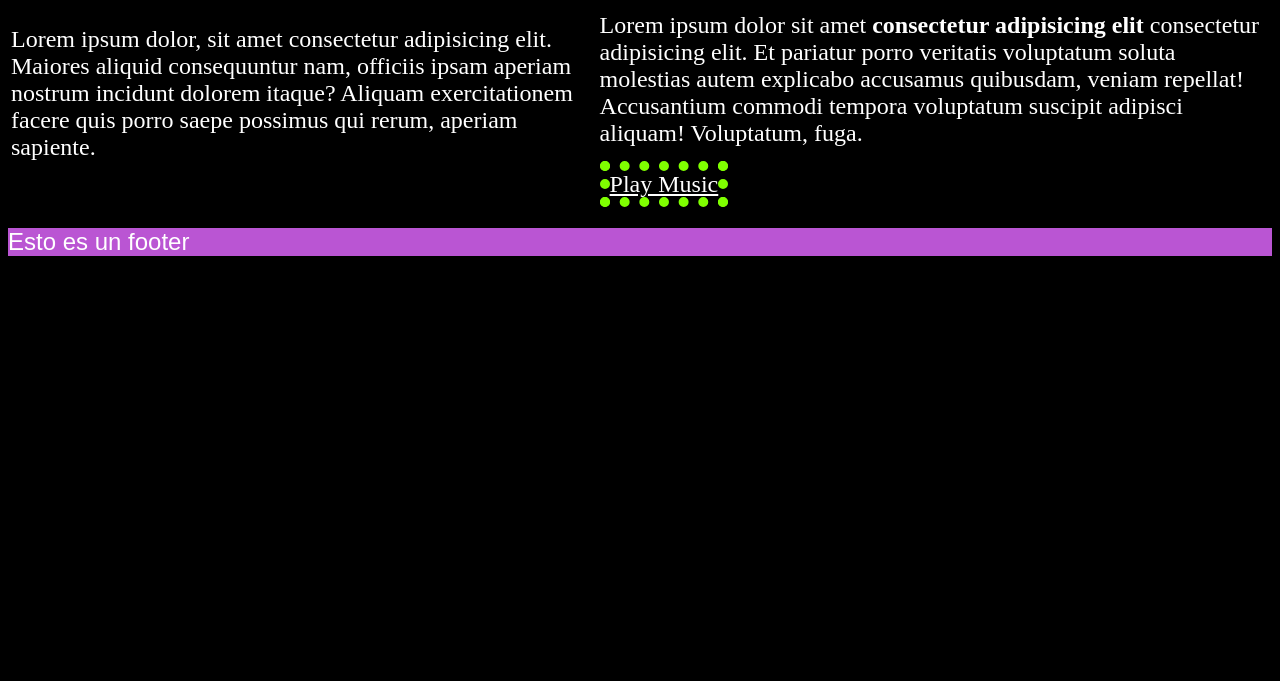
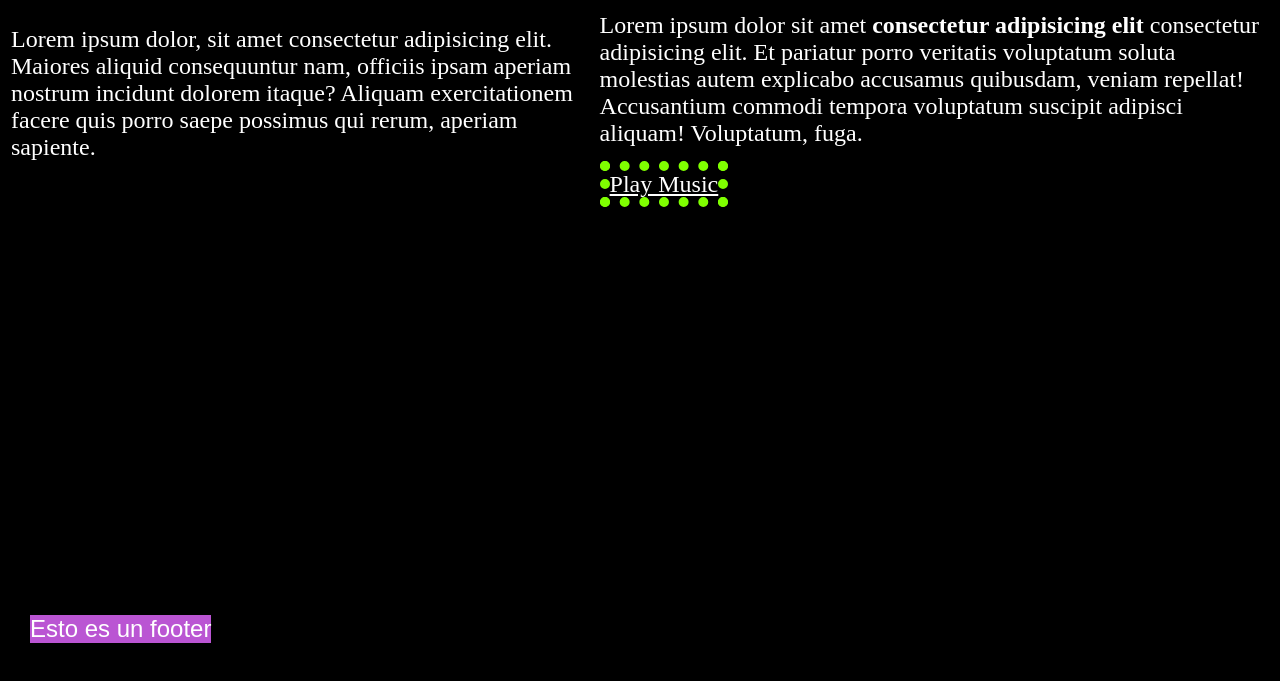
Before and after one commit to carolinaparnes/clase08, a plain HTML site: page index.html in a window 1280 px wide. Shown: the part 77-758 px from the top of the page. Drawn offline with Linux system fonts and the light colour scheme.

Commit message:
footer bottom

```diff
--- a/css/style.css
+++ b/css/style.css
@@ -21,6 +21,9 @@ footer {
     background-color: mediumorchid !important;
     color: white;
     font-family: 'Maven Pro', sans-serif;
+    position: absolute;
+    bottom: 10%;
+    left: 30px;
 }
 header {
     background-color: black;
```
